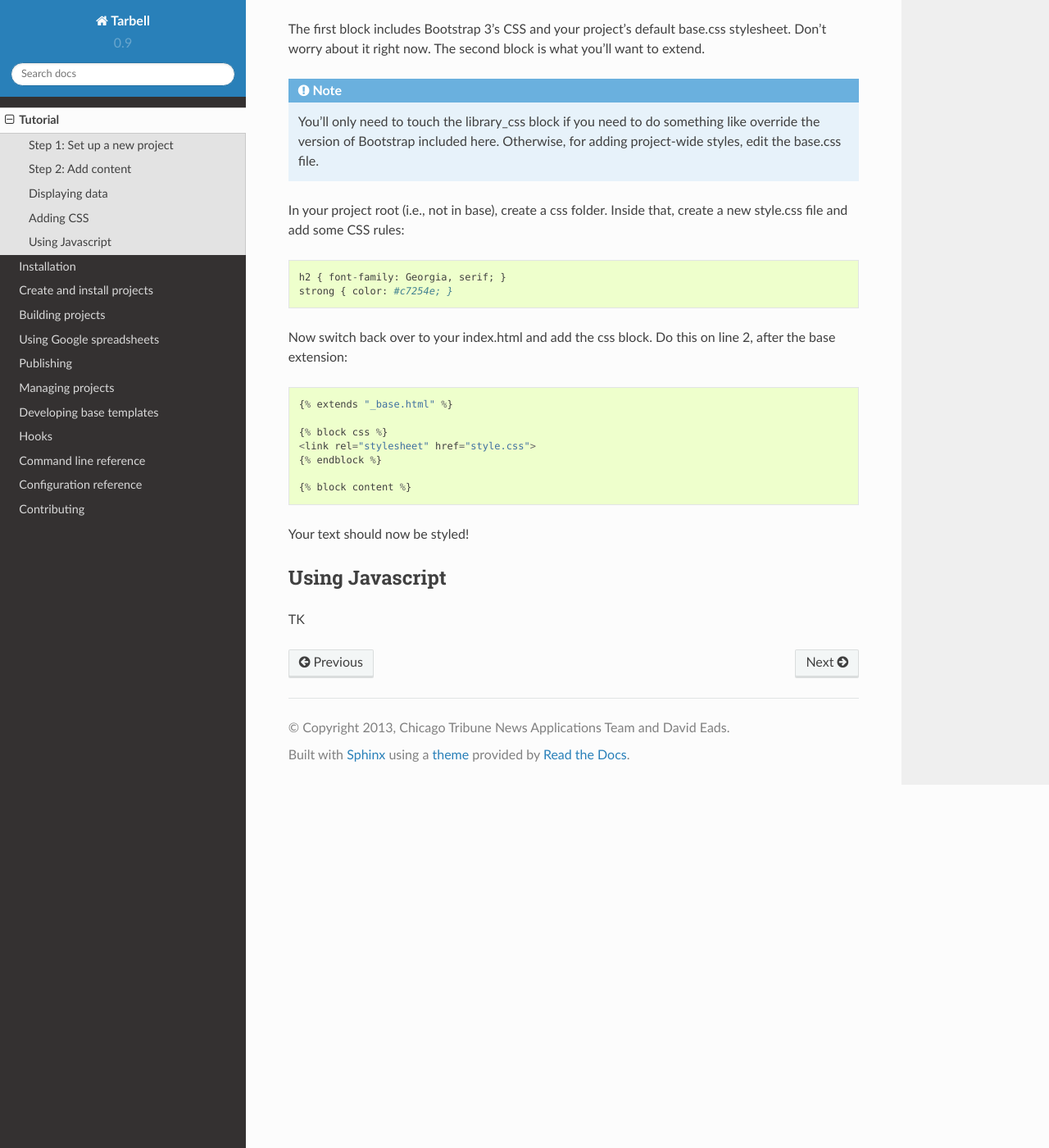
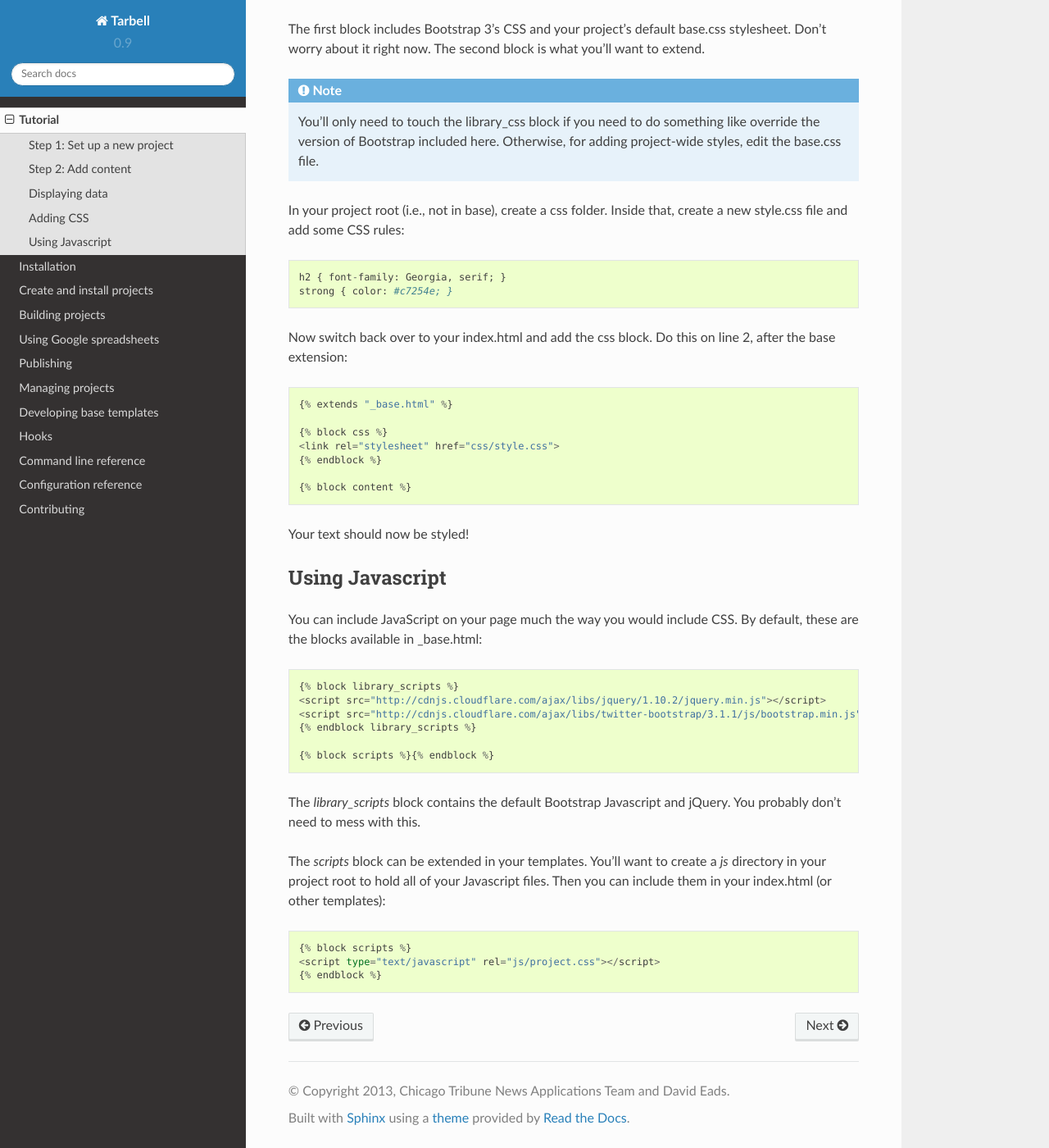
Before and after one commit to tarbell-project/tarbell, a Sphinx documentation site: the page built from tarbell/docs/tutorial.rst, in a window 1280 px wide and 1400 px high, scrolled down 5069 px. Shown: the whole window at 82% size. Built offline with Sphinx 7.4.7 and the Read the Docs theme 2.0.0, drawn with Linux system fonts in a browser that asks for light colours.

Commit message:
add javascript how to

```diff
--- a/tarbell/docs/tutorial.rst
+++ b/tarbell/docs/tutorial.rst
@@ -249,7 +249,7 @@ Now switch back over to your index.html and add the css block. Do this on line 2
   {% extends "_base.html" %}
 
   {% block css %}
-  <link rel="stylesheet" href="style.css">
+  <link rel="stylesheet" href="css/style.css">
   {% endblock %}
 
   {% block content %}
@@ -260,4 +260,22 @@ Your text should now be styled!
 Using Javascript
 ===============
 
-TK
+You can include JavaScript on your page much the way you would include CSS. By default,
+these are the blocks available in _base.html::
+
+  {% block library_scripts %}
+  <script src="http://cdnjs.cloudflare.com/ajax/libs/jquery/1.10.2/jquery.min.js"></script>
+  <script src="http://cdnjs.cloudflare.com/ajax/libs/twitter-bootstrap/3.1.1/js/bootstrap.min.js"></script>
+  {% endblock library_scripts %}
+
+  {% block scripts %}{% endblock %}
+
+The *library_scripts* block contains the default Bootstrap Javascript and jQuery. You probably
+don't need to mess with this.
+
+The *scripts* block can be extended in your templates. You'll want to create a *js* directory in
+your project root to hold all of your Javascript files. Then you can include them in your index.html
+(or other templates)::
+  {% block scripts %}
+  <script type="text/javascript" rel="js/project.css"></script>
+  {% endblock %}
```
